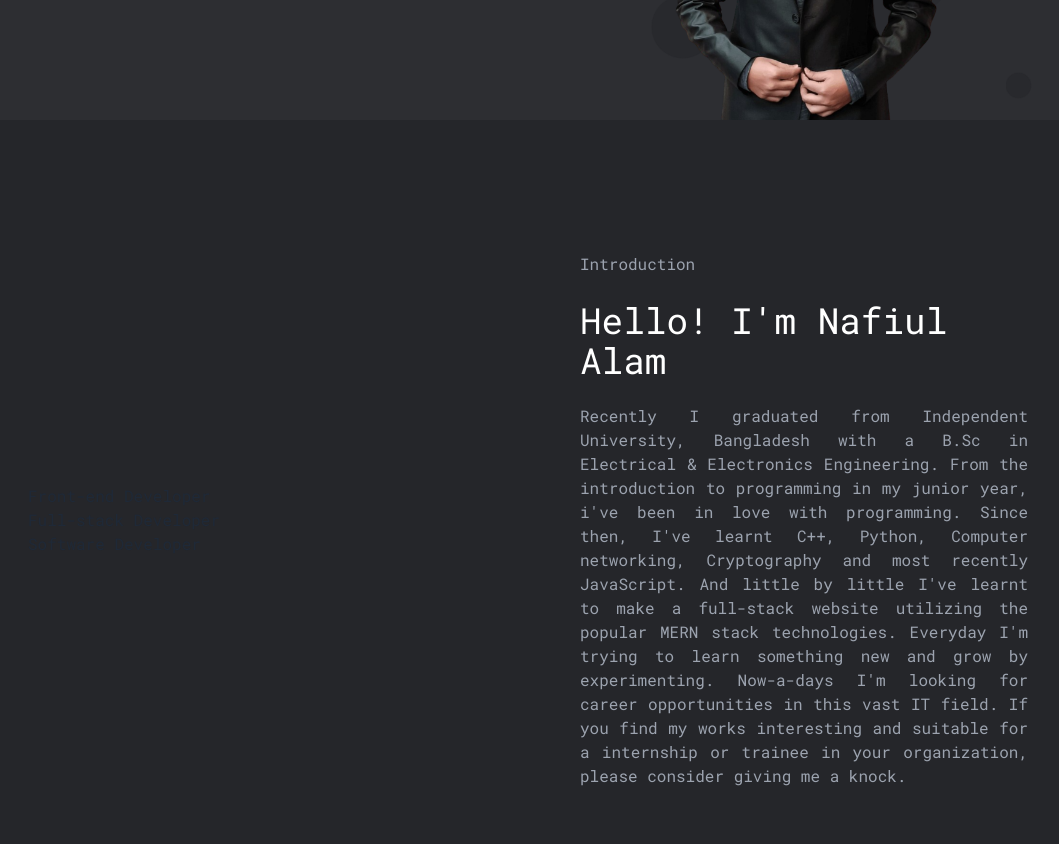
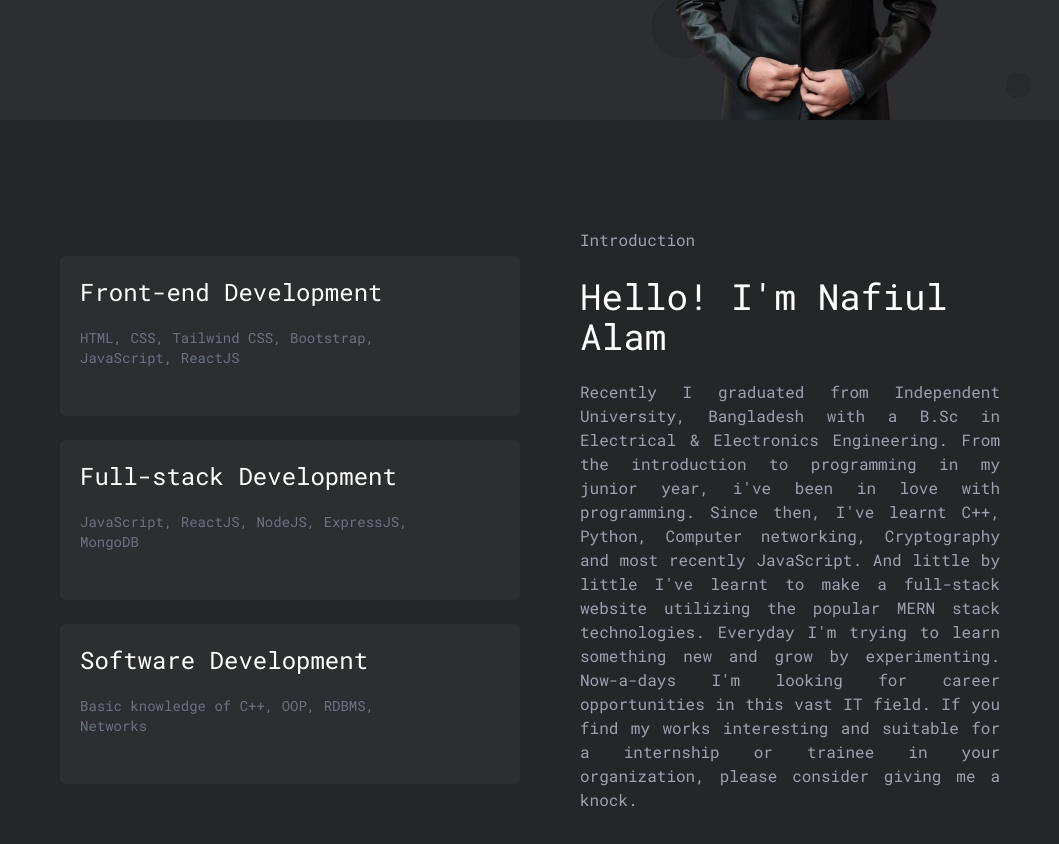
Before and after one commit to NafiulA/myportfolio, a React (Create React App) app: page / in a window 1280 px wide. Shown: the part 680-1524 px from the top of the page, without its empty margins (100-1159 px from the left). Built offline with nearby package versions, Linux system fonts and the light colour scheme.

Commit message:
about me done

```diff
--- a/package.json
+++ b/package.json
@@ -16,6 +16,7 @@
     "react-dom": "^18.1.0",
     "react-query": "^3.39.1",
     "react-router-dom": "^6.3.0",
+    "react-router-hash-link": "^2.4.3",
     "react-scripts": "5.0.1",
     "web-vitals": "^2.1.4"
   },
--- /dev/null
+++ b/src/Pages/Home/About.css
@@ -0,0 +1,3 @@
+.divHover:hover>p:first-child {
+    color: #57C78E
+}
--- a/src/Pages/Home/About.js
+++ b/src/Pages/Home/About.js
@@ -1,19 +1,25 @@
 import React from 'react';
+import "./About.css";
 
 const About = () => {
     return (
-        <div className='bg-[#25262A]'>
-            <div className='min-h-screen w-full lg:w-4/5 mx-auto py-10 grid grid-cols-1 lg:grid-cols-2 gap-10 items-center'>
-                <div>
-                    <div className=''>
-                        <p>Front-end Developer</p>
+        <div id='aboutme' className='bg-[#25262A]'>
+            <div className='min-h-screen w-full lg:w-3/4 mx-auto py-10 grid grid-cols-1 lg:grid-cols-2 gap-10 items-center'>
+                <div className='order-2 lg:order-1'>
+                    <div className='divHover h-40 w-full max-w-lg bg-[#2D2E32] rounded-md my-6 hover:-translate-y-3 transition-all duration-300 ease-in-out'>
+                        <p className='text-white text-2xl p-5'>Front-end Development</p>
+                        <p className='text-sm text-gray-500 px-5 max-w-sm'>HTML, CSS, Tailwind CSS, Bootstrap, JavaScript, ReactJS</p>
                     </div>
-                    <div><p>Full-stack Developer</p></div>
-                    <div>
-                        <p>Software Developer</p>
+                    <div className='divHover h-40 w-full max-w-lg bg-[#2D2E32] rounded-md my-6 hover:-translate-y-3 transition-all duration-300 ease-in-out'>
+                        <p className='text-white text-2xl p-5'>Full-stack Development</p>
+                        <p className='text-sm text-gray-500 px-5 max-w-sm'>JavaScript, ReactJS, NodeJS, ExpressJS, MongoDB</p>
+                    </div>
+                    <div className='divHover h-40 w-full max-w-lg bg-[#2D2E32] rounded-md my-6 hover:-translate-y-3 transition-all duration-300 ease-in-out'>
+                        <p className='text-white text-2xl p-5'>Software Development</p>
+                        <p className='text-sm text-gray-500 px-5 max-w-sm'>Basic knowledge of C++, OOP, RDBMS, Networks</p>
                     </div>
                 </div>
-                <div className='px-5'>
+                <div className='px-5 order-1 lg:order-2'>
                     <div>
                         <p className='text-gray-400 py-3'>Introduction</p>
                     </div>
--- a/src/Pages/Shared/Header.js
+++ b/src/Pages/Shared/Header.js
@@ -2,8 +2,8 @@ import { FontAwesomeIcon } from '@fortawesome/react-fontawesome';
 import { faGithub, faLinkedinIn } from "@fortawesome/free-brands-svg-icons";
 import { faFilePdf } from "@fortawesome/free-solid-svg-icons";
 import React from 'react';
-import { Link } from 'react-router-dom';
 import "./Header.css";
+import { HashLink as Link } from 'react-router-hash-link';
 
 const Header = () => {
     return (
@@ -14,7 +14,6 @@ const Header = () => {
             <div className="navbar-center hidden lg:flex">
                 <ul className="flex gap-5 text-sm p-0">
                     <li className='hoverStyle'><Link to="/home#aboutme">About Me</Link></li>
-                    <li className='hoverStyle'><Link to="/home#services">Skills</Link></li>
                     <li className='hoverStyle'><Link to="/home#projects">Projects</Link></li>
                     <li className='hoverStyle'><Link to="/home#blogs">Reviews</Link></li>
                     <li className='hoverStyle'><Link to="/home#blogs">Blogs</Link></li>
--- a/src/index.css
+++ b/src/index.css
@@ -1,3 +1,7 @@
 @tailwind base;
 @tailwind components;
 @tailwind utilities;
+
+html {
+    scroll-behavior: smooth;
+}
```
Also changed, not shown: 1 other file (tests, documents, lock files or other folders).
